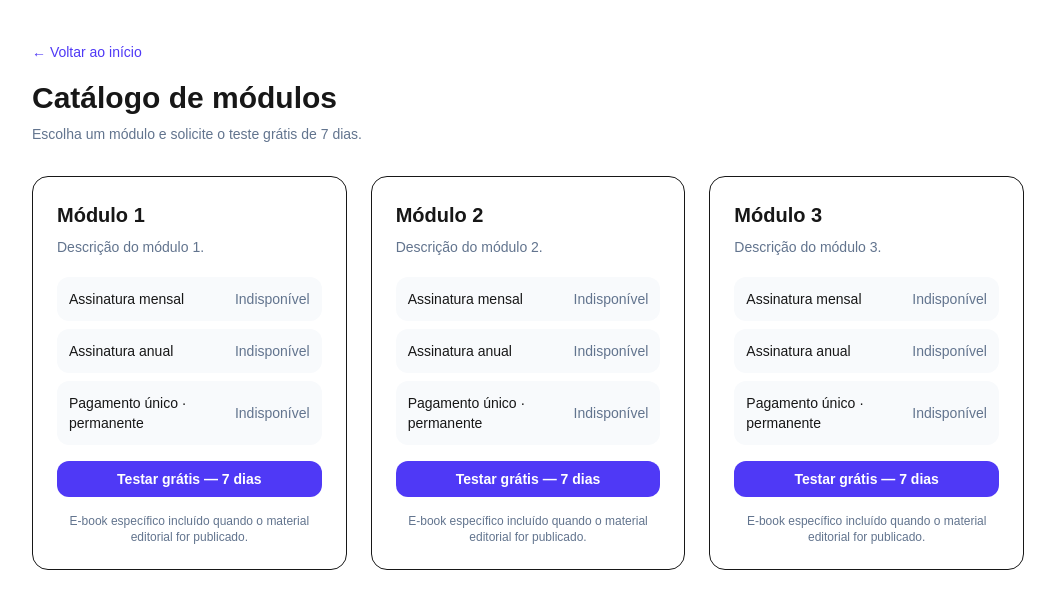
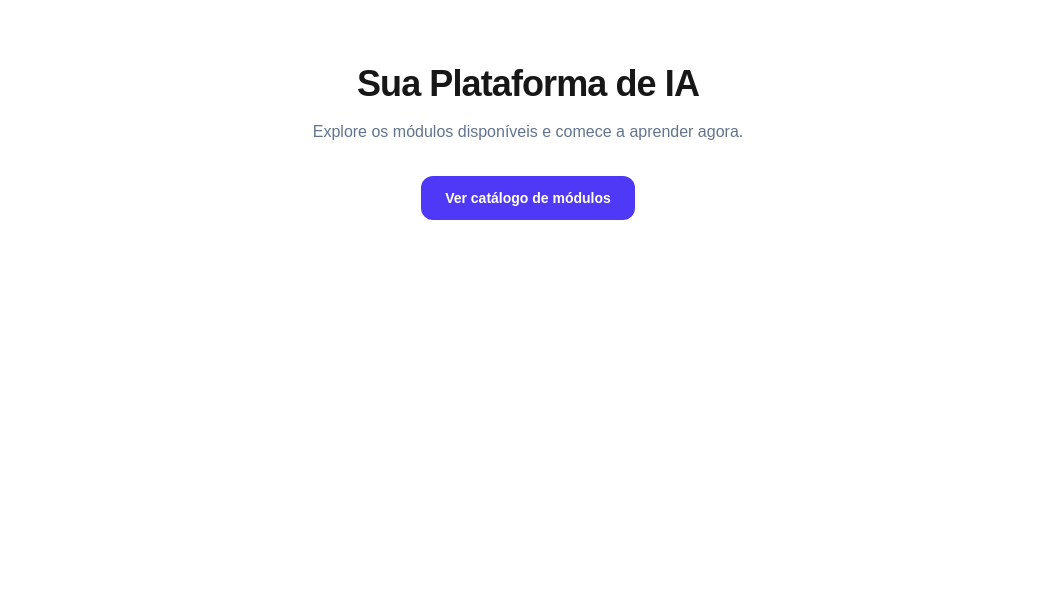
Before and after one commit to nayrakaio1218-bot/profissional-ia-360-novo, a Next.js app: page /catalogo in a window 1280 px wide. Shown: the top 608 px of the page, without its empty margins (112-1167 px from the left). Built offline with nearby package versions, Linux system fonts and the light colour scheme.

Commit message:
corrige todos os arquivos do projeto

```diff
--- a/app/catalogo/page.tsx
+++ b/app/catalogo/page.tsx
@@ -1,78 +1,18 @@
 import Link from "next/link";
 
-interface Module {
-  key: string;
-  name: string;
-  description: string;
-}
-
-const modules: Module[] = [
-  {
-    key: "modulo-1",
-    name: "Módulo 1",
-    description: "Descrição do módulo 1.",
-  },
-  {
-    key: "modulo-2",
-    name: "Módulo 2",
-    description: "Descrição do módulo 2.",
-  },
-  {
-    key: "modulo-3",
-    name: "Módulo 3",
-    description: "Descrição do módulo 3.",
-  },
-];
-
-const plans = [
-  { id: "monthly", label: "Assinatura mensal" },
-  { id: "annual", label: "Assinatura anual" },
-  { id: "lifetime", label: "Pagamento único · permanente" },
-];
-
-export default function CatalogoPage() {
+export default function HomePage() {
   return (
-    <main className="mx-auto max-w-5xl px-4 py-10">
-      <Link href="/" className="text-sm text-indigo-600 hover:underline">
-        ← Voltar ao início
+    <main className="mx-auto max-w-3xl px-4 py-16 text-center">
+      <h1 className="text-4xl font-bold tracking-tight">Sua Plataforma de IA</h1>
+      <p className="mt-4 text-slate-500">
+        Explore os módulos disponíveis e comece a aprender agora.
+      </p>
+      <Link
+        href="/catalogo"
+        className="mt-8 inline-block rounded-xl bg-indigo-600 px-6 py-3 text-sm font-semibold text-white hover:bg-indigo-700"
+      >
+        Ver catálogo de módulos
       </Link>
-
-      <h1 className="mt-4 text-3xl font-semibold">Catálogo de módulos</h1>
-      <p className="mt-2 text-sm text-slate-500">
-        Escolha um módulo e solicite o teste grátis de 7 dias.
-      </p>
-
-      <div className="mt-8 grid gap-6 sm:grid-cols-2 lg:grid-cols-3">
-        {modules.map((m) => (
-          <article key={m.key} className="flex flex-col rounded-2xl border bg-white p-6">
-            <h2 className="text-xl font-semibold">{m.name}</h2>
-            <p className="mt-2 flex-1 text-sm text-slate-500">{m.description}</p>
-
-            <div className="mt-5 space-y-2">
-              {plans.map((plan) => (
-                <div
-                  key={plan.id}
-                  className="flex items-center justify-between rounded-xl bg-slate-50 p-3 text-sm"
-                >
-                  <span>{plan.label}</span>
-                  <span className="text-slate-500">Indisponível</span>
-                </div>
-              ))}
-            </div>
-
-            <Link
-              href={`/teste-gratis/${m.key}`}
-              className="mt-4 block w-full rounded-xl bg-indigo-600 px-4 py-2 text-center text-sm font-semibold text-white hover:bg-indigo-700"
-            >
-              Testar grátis — 7 dias
-            </Link>
-
-            <p className="mt-4 text-center text-xs text-slate-500">
-              E-book específico incluído quando o material editorial for publicado.
-            </p>
-          </article>
-        ))}
-      </div>
     </main>
   );
 }
```
